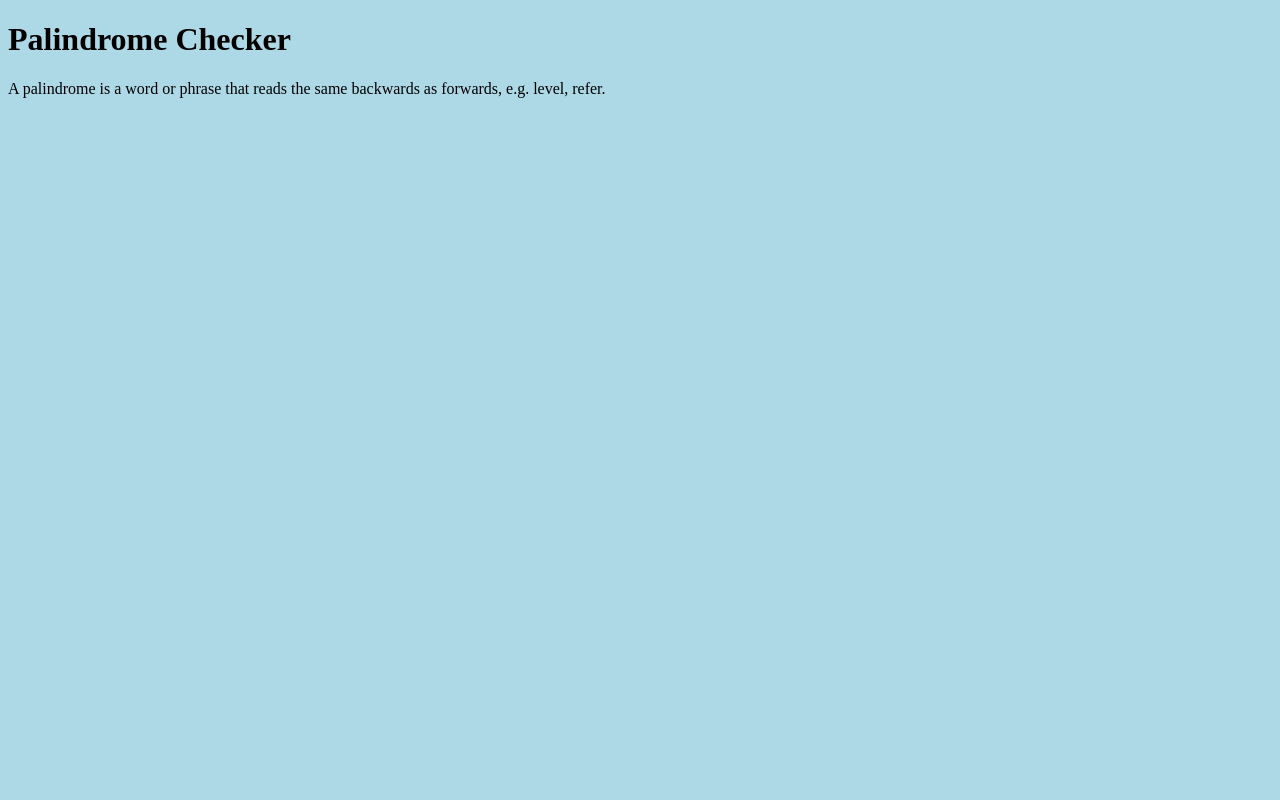
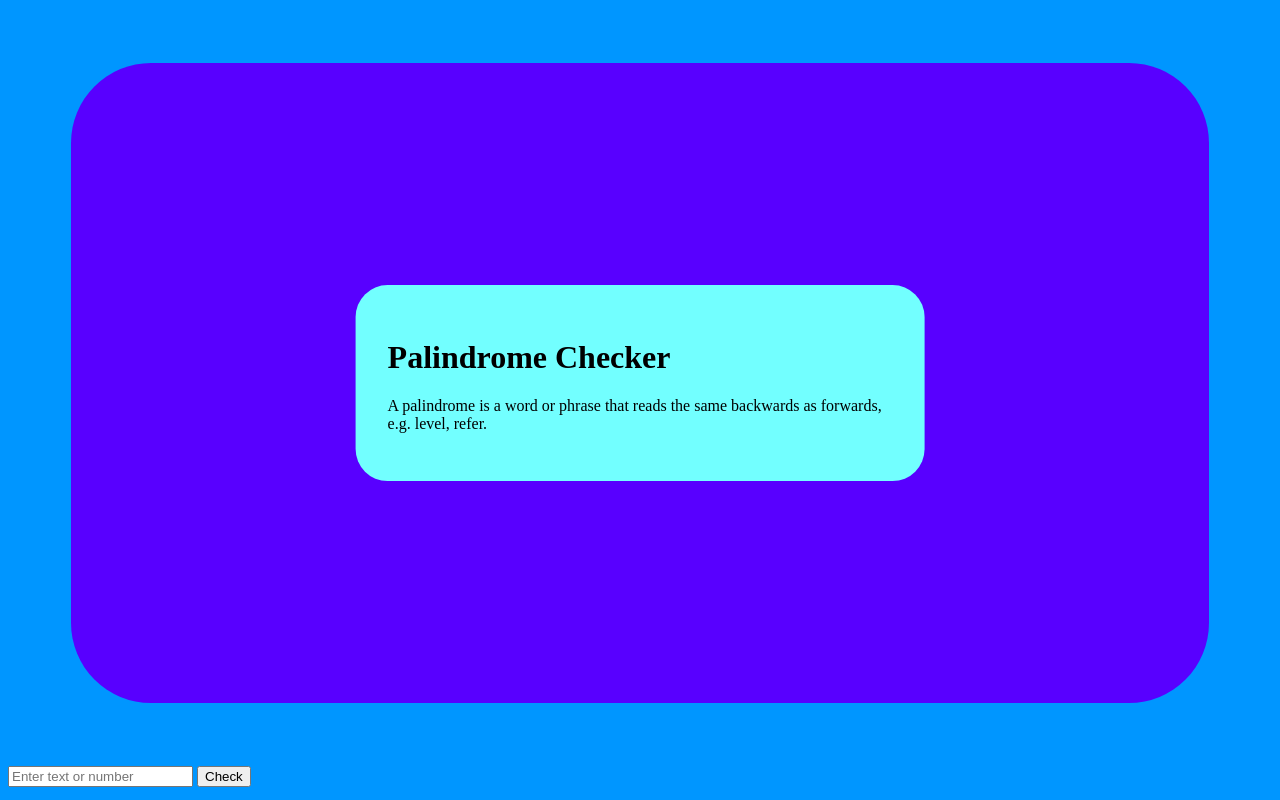
Before and after one commit to rodprogramdev/Palindrome-Exercise, a plain HTML site: page index.html in a window 1280 px wide. Drawn offline with Linux system fonts and the light colour scheme.

Commit message:
add some temporary styling

```diff
--- a/index.html
+++ b/index.html
@@ -6,18 +6,52 @@
     <meta name="viewport" content="width=device-width, initial-scale=1.0">
     <title>Palindrome Exercise</title>
     <style>
+
+        /*
+        https://colorhunt.co/palette/5800ff0096ff00d7ff72ffff
+        72FFFF
+        00D7FF
+        0096FF
+        5800FF
+        */
         body{
-            background: lightblue;
+            background: #0096FF;
         }
+
+        header{
+            height: 80vh;
+            background-color: #5800FF;
+            margin: 5%;
+            border-radius: 5rem;
+            position: relative;
+        }
+
+        .header__box{
+            position: absolute;
+            background-color:#72FFFF;
+            top: 50%;
+            left: 50%;
+            transform: translate(-50%,-50%);
+            padding: 2rem;
+            border-radius: 2rem;
+
+        }
+
     </style>
 </head>
 <body>
     <div class="container">
         <header>
-            <h1>Palindrome Checker</h1>
-            <p>A palindrome is a word or phrase that reads the same backwards as forwards, e.g. level, refer.</p>
+            <div class="header__box">
+                <h1>Palindrome Checker</h1>
+                <p>A palindrome is a word or phrase that reads the same backwards as forwards, e.g. level, refer.</p>
+            </div>
+
         </header>
-
+        <div class="inputs">
+            <input type="text" placeholder="Enter text or number">
+            <button>Check</button>
+        </div>
     </div>
     <div class="palindrome"></div>
     <script>
```
